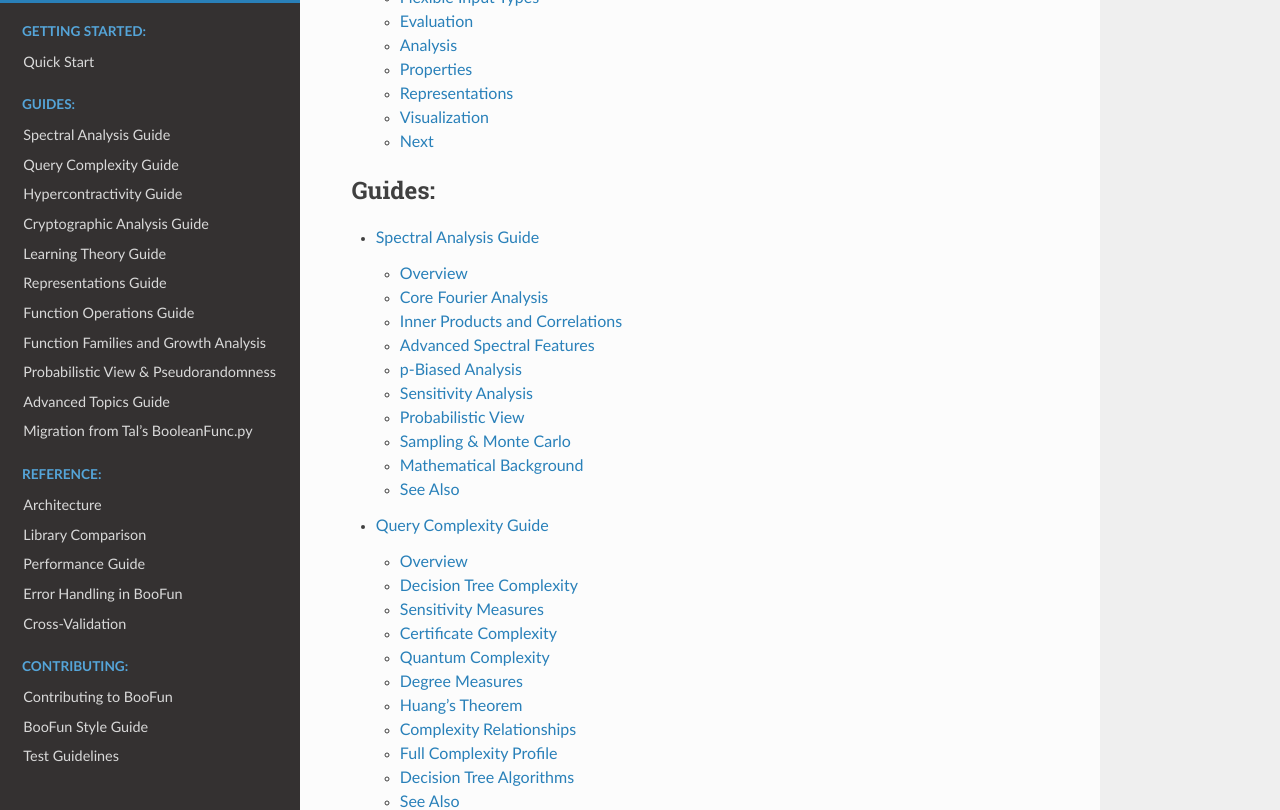
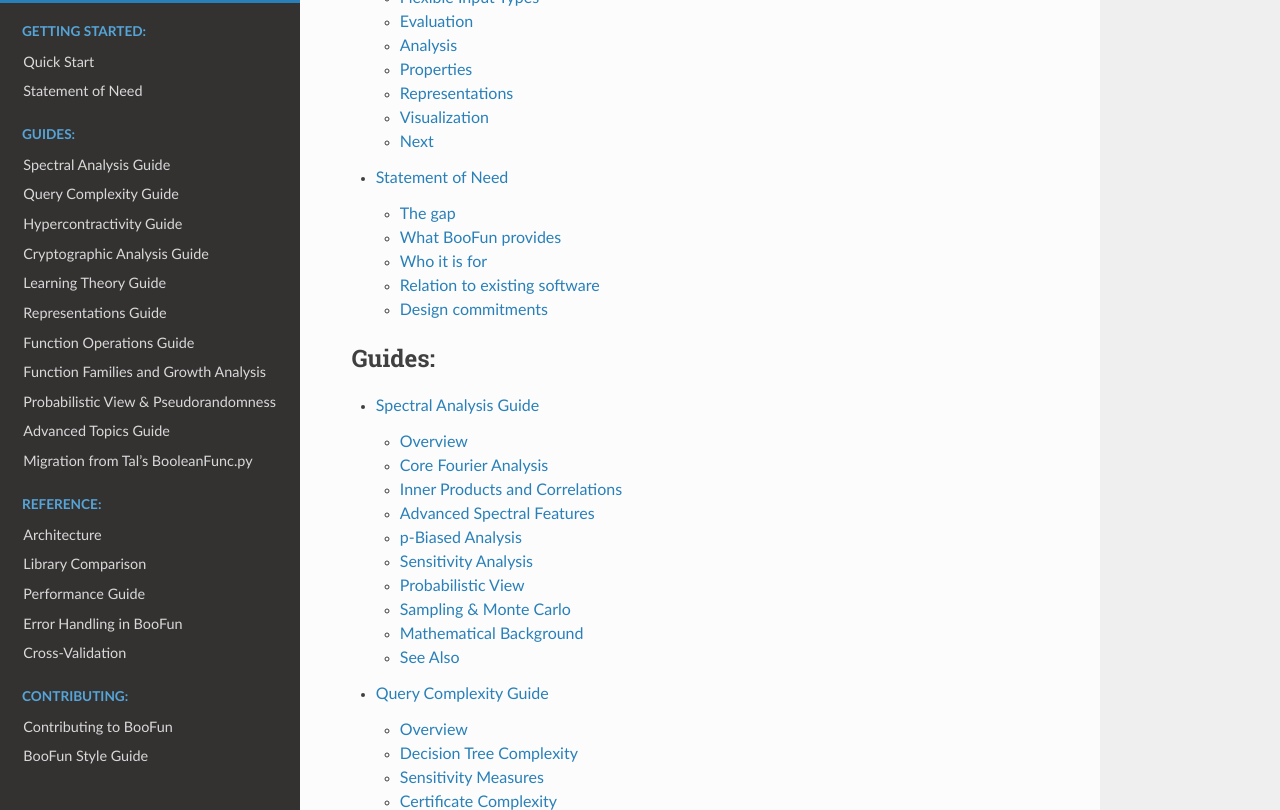
Before and after one commit to GabbyTab/boofun, a Sphinx documentation site: the page built from docs/index.rst, in a window 1280 px wide and 900 px high, scrolled down 834 px, cut to the strip 90-900 px from the top of the window. Built offline with Sphinx 7.4.7 and the Read the Docs theme 3.1.0, drawn with Linux system fonts in a browser that asks for light colours; some of the changed lines change nothing that is shown.

Commit message:
docs: add statement-of-need page
States the gap (textbook exposition vs. one-off scripts vs. CAS), the
audiences, and the relation to SageMath, sboxU, Tal's scripts,
BoolForge, and Aaronson's Wizard, following the publication plan's
honesty constraints (no parity or unbacked coverage claims).
Refs: #54

```diff
--- a/docs/index.rst
+++ b/docs/index.rst
@@ -17,6 +17,7 @@
    :caption: Getting Started:
 
    quickstart
+   statement_of_need
 
 .. toctree::
    :maxdepth: 2
--- /dev/null
+++ b/docs/statement_of_need.md
@@ -0,0 +1,99 @@
+# Statement of Need
+
+## The gap
+
+Analysis of Boolean functions is foundational in theoretical computer
+science, with applications to property testing, learning theory,
+pseudorandomness, circuit complexity, social choice, and cryptography. The
+resources available to someone who wants to *compute* in this field are
+split across four disconnected worlds:
+
+- **Textbook exposition** (O'Donnell's *Analysis of Boolean Functions* and
+  course notes) presents the mathematics but leaves computation to the
+  reader.
+- **One-off research scripts** implement exactly what one paper needed, are
+  rarely packaged or versioned, and encode undocumented conventions.
+- **Computer-algebra systems** such as SageMath cover parts of the area, but
+  require adopting an entire environment rather than a `pip install`.
+- **Domain-specific high-performance packages** go deep on one topic (e.g.
+  S-box analysis) without covering the broader analysis toolkit.
+
+The practical consequence: researchers and students reimplement truth-table
+operations, Fourier transforms, influences, and complexity measures from
+scratch before they can test an idea — and every reimplementation is a fresh
+opportunity for convention bugs (`{0,1}` vs. `{-1,+1}` encodings, bit
+ordering, normalization).
+
+## What BooFun provides
+
+BooFun fills the reproducible-experiment and teaching gap:
+
+- `pip install boofun` gives a conventional Python package (Python 3.10+,
+  NumPy-based core, everything else optional).
+- A fluent API makes textbook operations directly executable in notebooks:
+  `bf.majority(5).fourier()`, `.influences()`, `.noise_stability(0.9)`.
+- A representation layer supports truth tables (dense, sparse, packed),
+  Fourier expansions, algebraic normal form, DNF/CNF, decision diagrams,
+  circuits, and threshold functions behind one interface, with automatic
+  conversion along a cost-aware conversion graph.
+- The test suite (3,800+ tests) encodes mathematical identities and
+  cross-validates independent computation paths against closed-form results
+  for standard families; see {doc}`cross_validation`.
+- Twenty-five course-aligned notebooks connect the computations to
+  O'Donnell's textbook and graduate course topics.
+
+## Who it is for
+
+- **Primary**: theoretical computer science students and researchers who
+  need small- to medium-scale computational experiments (typical
+  truth-table workloads: up to roughly n = 20 variables, depending on the
+  operation and installed extras).
+- **Secondary**: cryptographers evaluating Boolean functions and S-boxes,
+  and instructors teaching Fourier analysis or property testing.
+
+## Relation to existing software
+
+BooFun is designed to complement, not replace, the existing ecosystem.
+
+**SageMath** provides Boolean-function and S-box functionality inside a
+broad computer-algebra environment. It is strong for algebraic and
+cryptographic workflows but requires the Sage environment. BooFun's
+differentiators are ordinary Python packaging, a fluent notebook-oriented
+API, integrated coverage of query complexity, hypercontractivity, and
+learning algorithms, and explicit cross-validation.
+
+**sboxU** (Perrin et al.) is a Sage/Python interface to a
+performance-oriented C++ library for vectorial Boolean functions, S-box
+analysis, APN functions, and equivalence problems. It is substantially
+deeper and faster than BooFun in its cryptographic domain. BooFun's S-box
+functions are complementary and easier to access from a standard scientific
+Python environment; first-class vectorial Boolean functions are future work.
+
+**Avishay Tal's course and research scripts** (`BooleanFunc.py` and
+relatives) motivated part of BooFun's API. They are useful reference
+implementations but not a maintained, versioned package with BooFun's
+representation architecture, documentation, and validation infrastructure.
+The {doc}`guides/migration_from_tal` documents correspondences and
+convention differences.
+
+**BoolForge** (Kadelka et al.) generates and analyzes Boolean functions and
+networks with prescribed canalization structure, aimed at systems biology
+and network science. The projects are complementary: BooFun emphasizes
+Fourier-analytic and TCS measures; BoolForge emphasizes canalization,
+ensembles, and network dynamics. Their overlapping canalization and
+sensitivity APIs are used for cross-validation in BooFun's test suite.
+
+**Scott Aaronson's Boolean Function Wizard** (2000) is part of the
+query-complexity lineage and a historical inspiration for the complexity
+module.
+
+## Design commitments
+
+- **One convention, stated everywhere**: the O'Donnell standard (Boolean
+  0 → +1, 1 → −1), so that f̂(∅) = E[f].
+- **Verifiable claims**: numerical outputs are checked against closed-form
+  results, redundant internal computation paths, and independent software
+  where definitions overlap.
+- **Quality gates in CI**: strict mypy (zero errors), a zero-warning Ruff
+  profile, and an enforced line-and-branch coverage floor on every pull
+  request.
```
